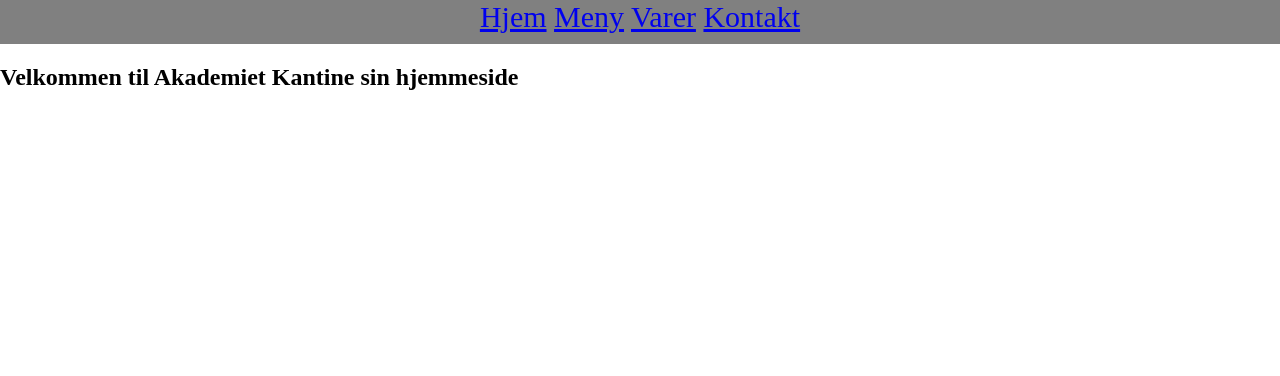
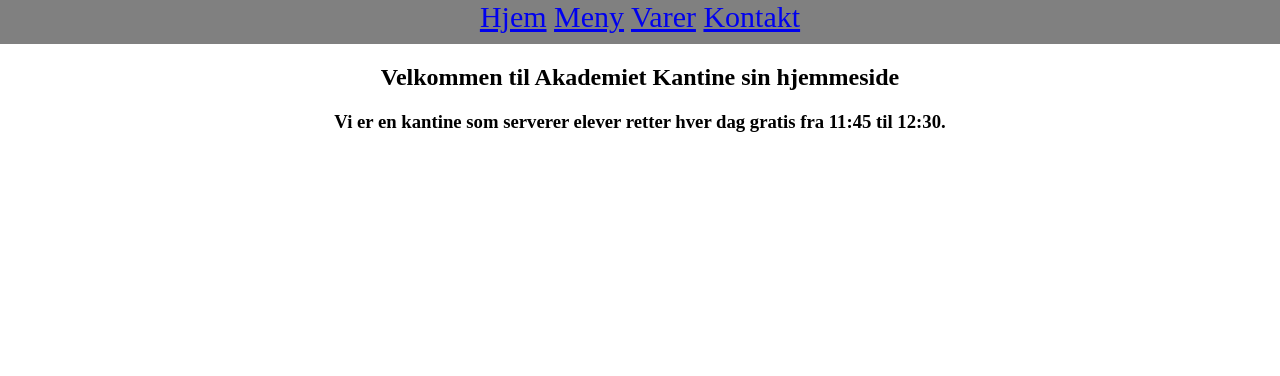
Before and after one commit to luckymessi321/kantine_oppgave, a Flask app: page / in a window 1280 px wide. Shown: the part 44-420 px from the top of the page. Run offline with Flask 3, Linux system fonts and the light colour scheme.

Commit message:
La til en beskrivelse av kantina og hva vi gjør i index.html

```diff
--- a/templates/index.html
+++ b/templates/index.html
@@ -3,5 +3,12 @@
 {% block title %} Hjemmeside {% endblock %}
 
 {% block content %}
-<h2>Velkommen til Akademiet Kantine sin hjemmeside</h2>
+<div class="centered_text">
+    <div class="index_overskrift">
+        <h2>Velkommen til Akademiet Kantine sin hjemmeside</h2>
+    </div>
+    <div class="index_content">
+        <h3>Vi er en kantine som serverer elever retter hver dag gratis fra 11:45 til 12:30. </h3>
+    </div>
+</div>
 {% endblock %}
```
